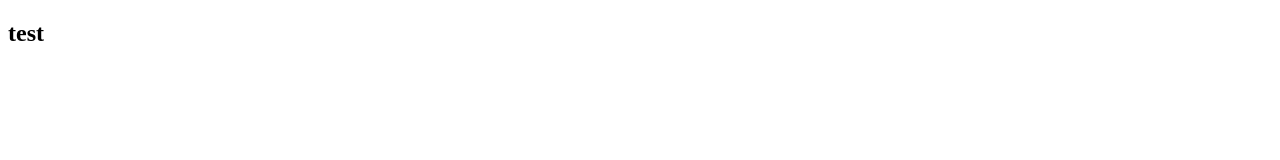
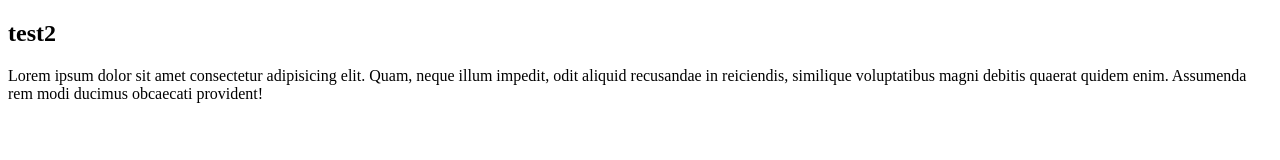
Before and after one commit to Frontend-team-01/mockProject, a plain HTML site: page index.html in a window 1280 px wide. Drawn offline with Linux system fonts and the light colour scheme.

Commit message:
수정됨

```diff
--- a/index.html
+++ b/index.html
@@ -6,6 +6,7 @@
     <title>Document</title>
 </head>
 <body>
-    <h2>test</h2>
+    <h2>test2</h2>
+    <p>Lorem ipsum dolor sit amet consectetur adipisicing elit. Quam, neque illum impedit, odit aliquid recusandae in reiciendis, similique voluptatibus magni debitis quaerat quidem enim. Assumenda rem modi ducimus obcaecati provident!</p>
 </body>
 </html>
```
